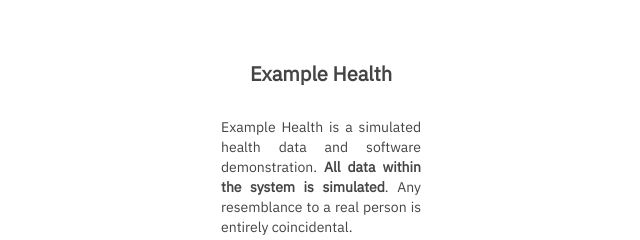
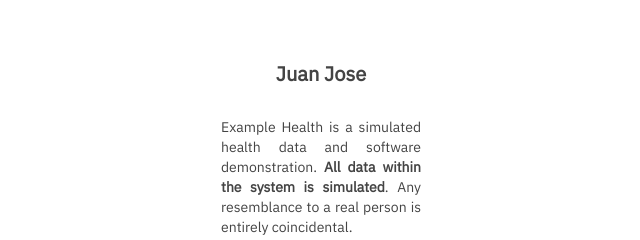
Before and after one commit to JuanJoseRestrepo/icesi-health-frontend, a website: page public/login.html in a window 1280 px wide. Shown: the part 264-504 px from the top of the page, 319-959 px from the left. Drawn offline with Linux system fonts and the light colour scheme; no server answers.

Commit message:
add minor changes

```diff
--- a/public/login.html
+++ b/public/login.html
@@ -18,7 +18,7 @@
 
     <div class="pillar">
       <div class="loginlogo"><img class="Fictionallogo" src="images/fictional.svg"></div>
-      <div class="Fictionalname">Example Health</div>
+      <div class="Fictionalname">Juan Jose</div>
       <div class="disclaimer">Example Health is a simulated health data and software demonstration. <b>All data within the system is simulated</b>. Any resemblance to a real person is entirely coincidental.</div>
       <div class="loginform">
         <form method="post" action="index.html">
```
